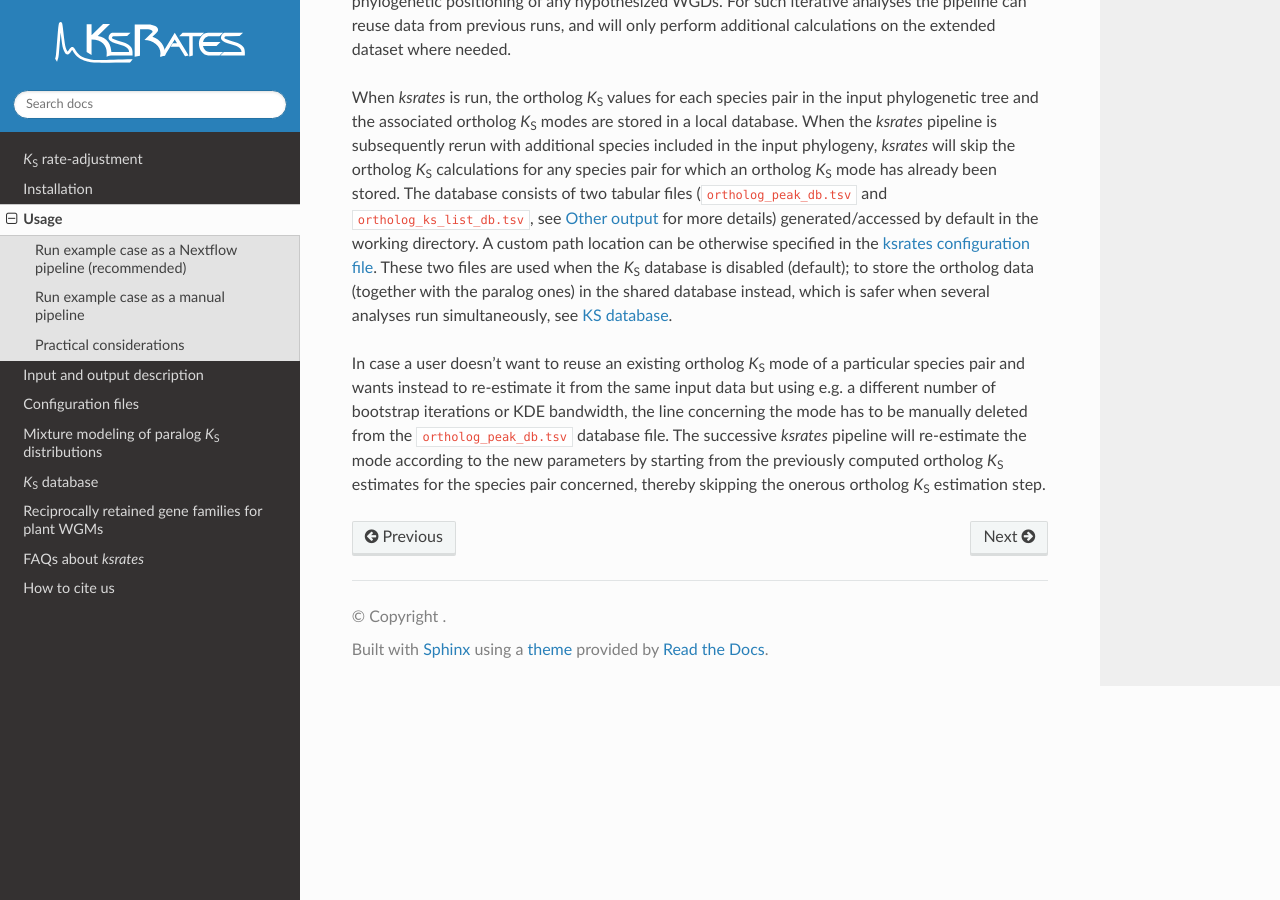
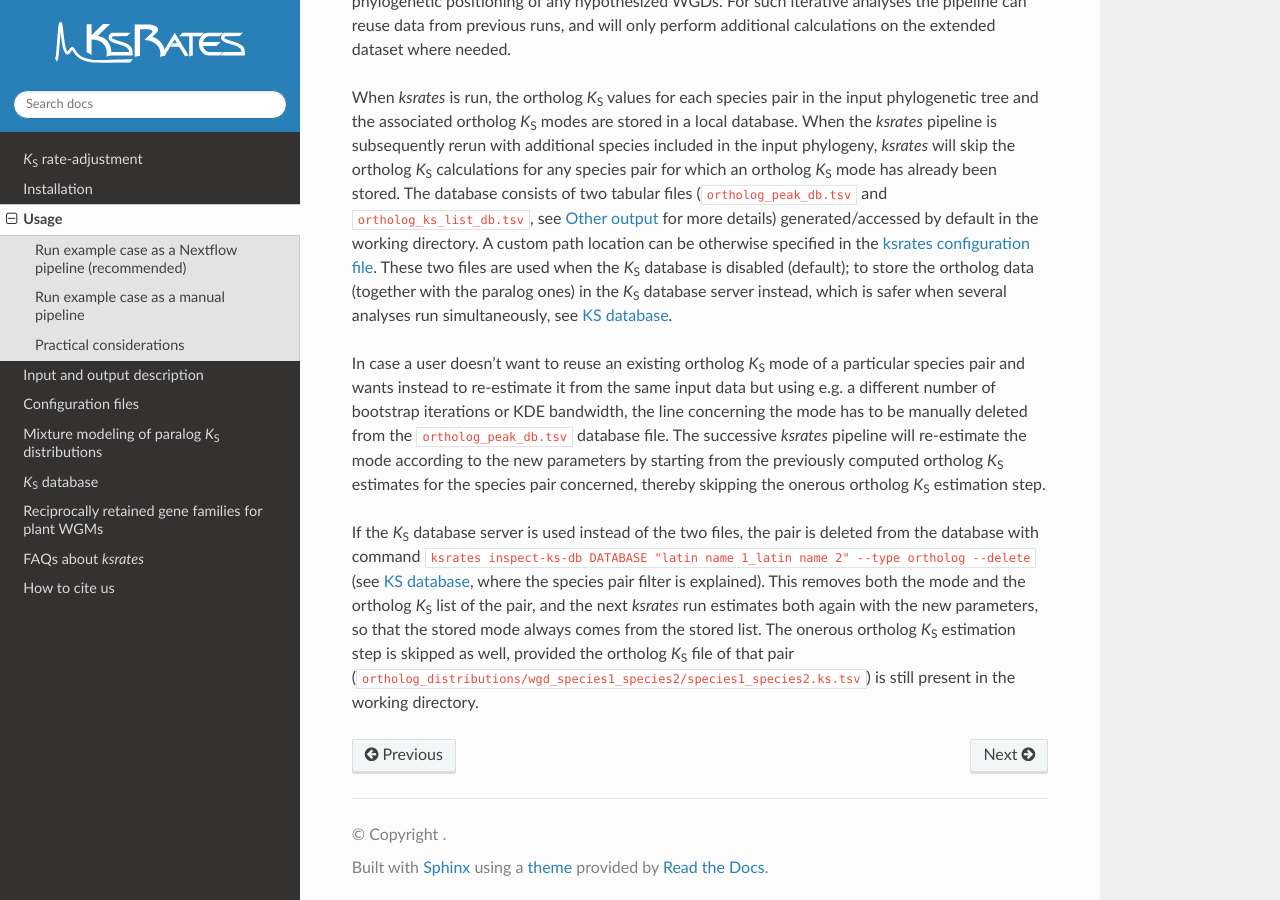
Before and after one commit to VIB-PSB/ksrates, a Sphinx documentation site: the page built from docs/usage.rst, in a window 1280 px wide and 900 px high, scrolled down 6449 px. Built offline with Sphinx 7.4.7 and the Read the Docs theme 3.1.0, drawn with Linux system fonts in a browser that asks for light colours.

Commit message:
Update ortholog db docs in usage

```diff
--- a/docs/usage.rst
+++ b/docs/usage.rst
@@ -200,6 +200,8 @@ When dealing with large input phylogenies it is useful to know that *ksrates* ca
 For such iterative analyses the pipeline can reuse data from previous runs, and will only perform additional calculations on the extended dataset where needed.
 
 When *ksrates* is run, the ortholog *K*:sub:`S` values for each species pair in the input phylogenetic tree and the associated ortholog *K*:sub:`S` modes are stored in a local database.
-When the *ksrates* pipeline is subsequently rerun with additional species included in the input phylogeny, *ksrates* will skip the ortholog *K*:sub:`S` calculations for any species pair for which an ortholog *K*:sub:`S` mode has already been stored. The database consists of two tabular files (``ortholog_peak_db.tsv`` and ``ortholog_ks_list_db.tsv``, see :ref:`other_output` for more details) generated/accessed by default in the working directory. A custom path location can be otherwise specified in the :ref:`pipeline_config_section`. These two files are used when the *K*:sub:`S` database is disabled (default); to store the ortholog data (together with the paralog ones) in the shared database instead, which is safer when several analyses run simultaneously, see :ref:`paralog_ks_database`.
+When the *ksrates* pipeline is subsequently rerun with additional species included in the input phylogeny, *ksrates* will skip the ortholog *K*:sub:`S` calculations for any species pair for which an ortholog *K*:sub:`S` mode has already been stored. The database consists of two tabular files (``ortholog_peak_db.tsv`` and ``ortholog_ks_list_db.tsv``, see :ref:`other_output` for more details) generated/accessed by default in the working directory. A custom path location can be otherwise specified in the :ref:`pipeline_config_section`. These two files are used when the *K*:sub:`S` database is disabled (default); to store the ortholog data (together with the paralog ones) in the *K*:sub:`S` database server instead, which is safer when several analyses run simultaneously, see :ref:`paralog_ks_database`.
 
 In case a user doesn't want to reuse an existing ortholog *K*:sub:`S` mode of a particular species pair and wants instead to re-estimate it from the same input data but using e.g. a different number of bootstrap iterations or KDE bandwidth, the line concerning the mode has to be manually deleted from the ``ortholog_peak_db.tsv`` database file. The successive *ksrates* pipeline will re-estimate the mode according to the new parameters by starting from the previously computed ortholog *K*:sub:`S` estimates for the species pair concerned, thereby skipping the onerous ortholog *K*:sub:`S` estimation step.
+
+If the *K*:sub:`S` database server is used instead of the two files, the pair is deleted from the database with command ``ksrates inspect-ks-db DATABASE "latin name 1_latin name 2" --type ortholog --delete`` (see :ref:`paralog_ks_database`, where the species pair filter is explained). This removes both the mode and the ortholog *K*:sub:`S` list of the pair, and the next *ksrates* run estimates both again with the new parameters, so that the stored mode always comes from the stored list. The onerous ortholog *K*:sub:`S` estimation step is skipped as well, provided the ortholog *K*:sub:`S` file of that pair (``ortholog_distributions/wgd_species1_species2/species1_species2.ks.tsv``) is still present in the working directory.
```
